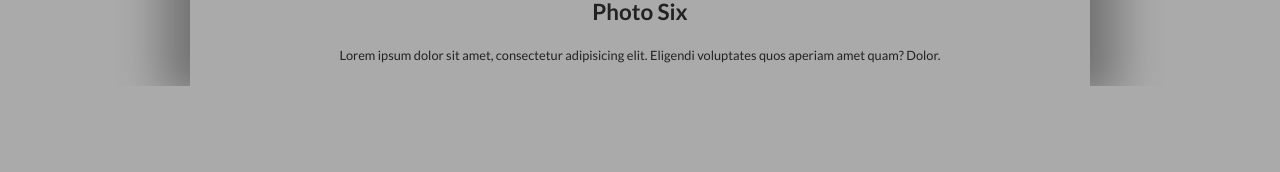
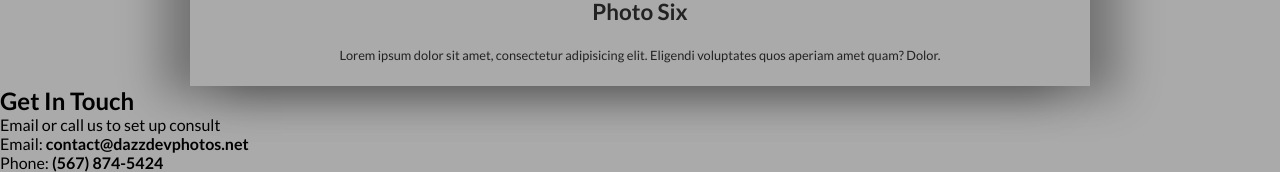
Before and after one commit to DariuszOkonski/webpage-photography, a website: page index.html in a window 1280 px wide. Shown: the part 4487-4659 px from the top of the page. Before the commit the page ends 4573 px from the top, so only its background shows below. Drawn offline with Linux system fonts and the light colour scheme.

Commit message:
add structure html for footer

```diff
--- a/index.html
+++ b/index.html
@@ -75,6 +75,13 @@
 
     </section>
   </main>
+
+  <footer class="footer">
+    <h2 class="footer__header">Get In Touch</h2>
+    <p class="footer__paragraph">Email or call us to set up consult</p>
+    <p class="footer__paragraph">Email: <strong>contact@dazzdevphotos.net</strong></p>
+    <p class="footer__paragraph">Phone: <strong>(567) 874-5424</strong></p>
+  </footer>
 </body>
 
 </html>
```
